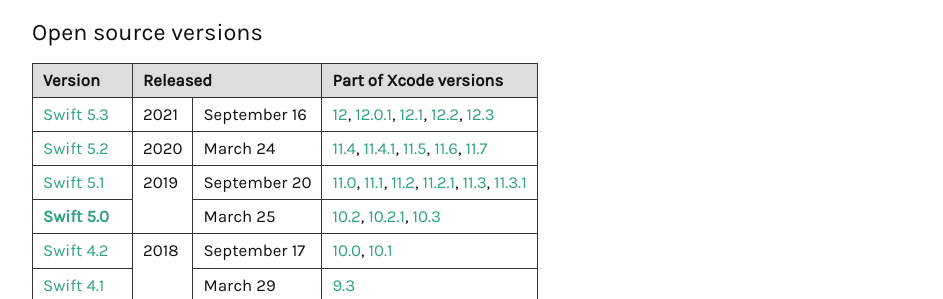
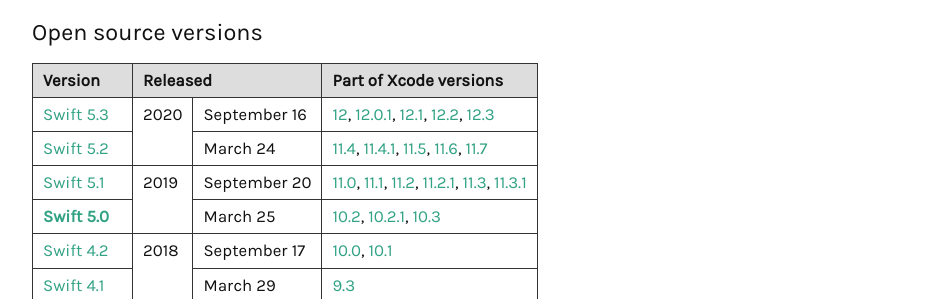
Before and after one commit to ebelinski/swiftly, a Jekyll site: the page built from _guides/swift-versions.md, in a window 1280 px wide. Shown: the part 276-575 px from the top of the page, without its empty margins (168-1111 px from the left). Built offline with Jekyll 4.4.1, drawn with Linux system fonts in a browser that asks for light colours; comment, search, counter and statistics services are not loaded.

Commit message:
Fixed typo.

```diff
--- a/_guides/swift-versions.md
+++ b/_guides/swift-versions.md
@@ -26,7 +26,7 @@ Last updated May 16, 2020. To use the Xcode download links, log into [developer.
     <td>
       <a href="https://swift.org/blog/swift-5-3-released/">Swift 5.3</a>
     </td>
-    <td>2021</td>
+    <td rowspan="2">2020</td>
     <td>September 16</td>
     <td>
       <a href="https://download.developer.apple.com/Developer_Tools/Xcode_12/Xcode_12.xip">12</a>,
```
Also changed, not shown: other parts of _guides/swift-versions.md (+0 -1 lines).
